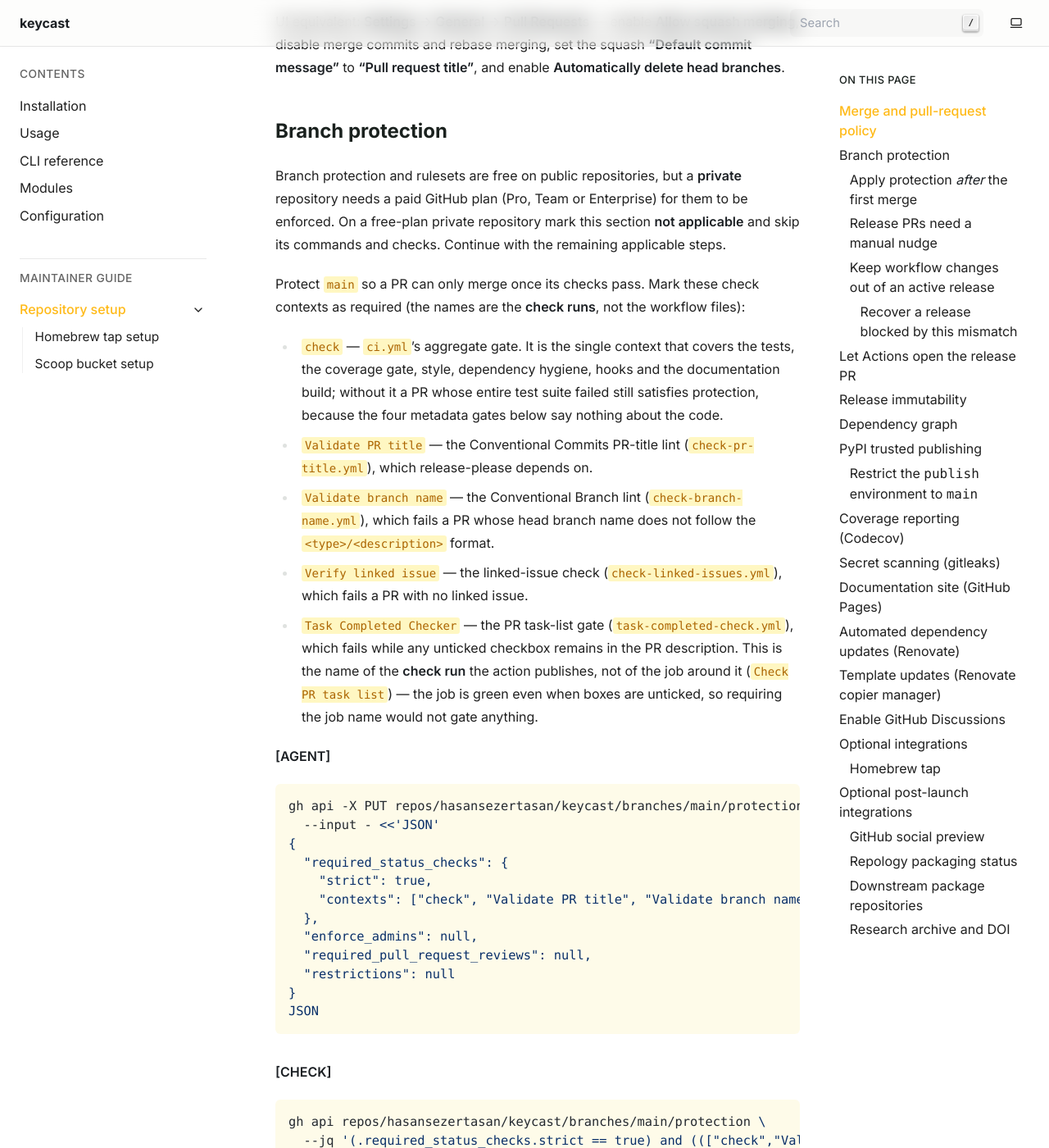
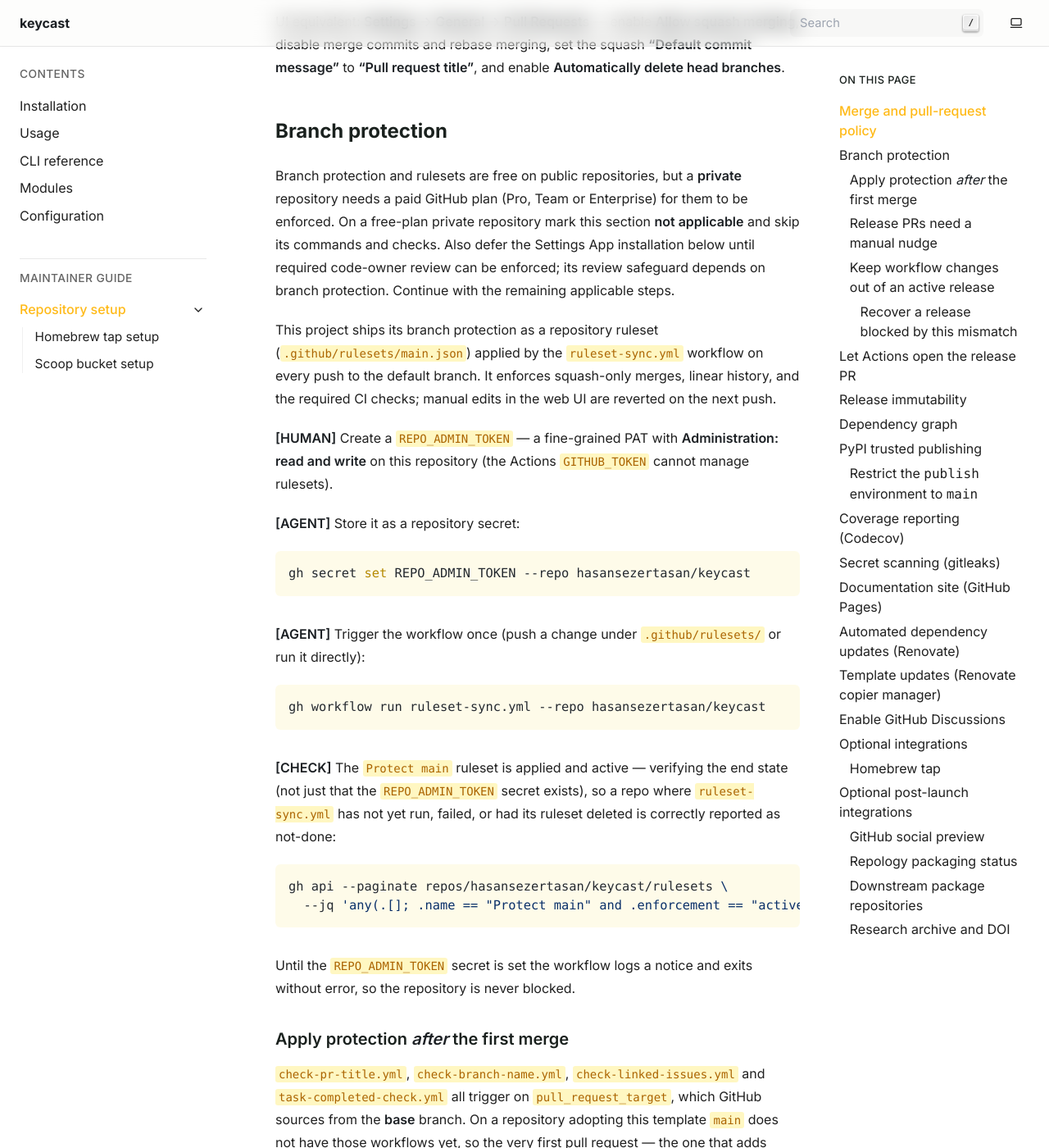
Before and after one commit to hasansezertasan/keycast, a Sphinx documentation site: the page built from docs/maintaining/setup.rst, in a window 1280 px wide and 1400 px high, scrolled down 1216 px. Shown: the whole window at 82% size. Built offline with Sphinx 7.4.7, drawn with Linux system fonts in a browser that asks for light colours; the version number could not be read and is left out; some of the changed text lies outside the part shown.

Commit message:
chore: enable repo ruleset, settings sync, and smokeshow mirror
Flip include_repo_ruleset, include_repo_settings, and include_smokeshow
to true and set package_keywords. Adds settings.yml, rulesets/main.json,
and ruleset-sync.yml; ports the smokeshow publish step into the flat ci
job; setup.rst now documents protection-as-code. Project keyword list
kept tooling-free per its documented policy.

```diff
--- a/docs/maintaining/setup.rst
+++ b/docs/maintaining/setup.rst
@@ -57,57 +57,45 @@
 **private** repository needs a paid GitHub plan (Pro, Team or Enterprise) for
 them to be enforced. On a free-plan private repository mark this section
 **not applicable** and skip its commands and checks.
+Also defer the Settings App installation below until required code-owner review
+can be enforced; its review safeguard depends on branch protection.
 Continue with the remaining applicable steps.
 
-Protect ``main`` so a PR can only merge once its checks pass. Mark these check
-contexts as required (the names are the **check runs**, not the workflow files):
+This project ships its branch protection as a repository ruleset
+(``.github/rulesets/main.json``) applied by the ``ruleset-sync.yml`` workflow on
+every push to the default branch. It enforces squash-only merges, linear
+history, and the required CI checks; manual edits in the web UI are reverted on
+the next push.
 
-- ``check`` — ``ci.yml``'s aggregate gate. It is the single context that covers
-  the tests, the coverage gate, style, dependency hygiene,
-  hooks and the documentation build; without it a PR whose entire test suite
-  failed still satisfies protection, because the four metadata gates below
-  say nothing about the code.
-- ``Validate PR title`` — the Conventional Commits PR-title lint
-  (``check-pr-title.yml``), which release-please depends on.
-- ``Validate branch name`` — the Conventional Branch lint
-  (``check-branch-name.yml``), which fails a PR whose head branch name does not
-  follow the ``<type>/<description>`` format.
-- ``Verify linked issue`` — the linked-issue check (``check-linked-issues.yml``),
-  which fails a PR with no linked issue.
-- ``Task Completed Checker`` — the PR task-list gate (``task-completed-check.yml``),
-  which fails while any unticked checkbox remains in the PR description. This is
-  the name of the **check run** the action publishes, not of the job around it
-  (``Check PR task list``) — the job is green even when boxes are unticked, so
-  requiring the job name would not gate anything.
+**[HUMAN]** Create a ``REPO_ADMIN_TOKEN`` — a fine-grained PAT with
+**Administration: read and write** on this repository (the Actions
+``GITHUB_TOKEN`` cannot manage rulesets).
 
-**[AGENT]**
+**[AGENT]** Store it as a repository secret:
 
 .. code-block:: sh
 
-   gh api -X PUT repos/hasansezertasan/keycast/branches/main/protection \
-     --input - <<'JSON'
-   {
-     "required_status_checks": {
-       "strict": true,
-       "contexts": ["check", "Validate PR title", "Validate branch name", "Verify linked issue", "Task Completed Checker"]
-     },
-     "enforce_admins": null,
-     "required_pull_request_reviews": null,
-     "restrictions": null
-   }
-   JSON
+   gh secret set REPO_ADMIN_TOKEN --repo hasansezertasan/keycast
 
-**[CHECK]**
+**[AGENT]** Trigger the workflow once (push a change under ``.github/rulesets/``
+or run it directly):
 
 .. code-block:: sh
 
-   gh api repos/hasansezertasan/keycast/branches/main/protection \
-     --jq '(.required_status_checks.strict == true) and ((["check","Validate PR title","Validate branch name","Verify linked issue","Task Completed Checker"] - (.required_status_checks.contexts // [])) == [])' | grep -qx true
+   gh workflow run ruleset-sync.yml --repo hasansezertasan/keycast
 
-UI equivalent: **Settings → Branches → Add branch ruleset** (or **Add rule** for
-``main``) — enable **Require status checks to pass before merging**, then search
-for and add the five contexts above. The contexts only appear in the picker
-after each check has run at least once.
+**[CHECK]** The ``Protect main`` ruleset is applied and active — verifying the
+end state (not just that the ``REPO_ADMIN_TOKEN`` secret exists), so a repo where
+``ruleset-sync.yml`` has not yet run, failed, or had its ruleset deleted is
+correctly reported as not-done:
+
+.. code-block:: sh
+
+   gh api --paginate repos/hasansezertasan/keycast/rulesets \
+     --jq 'any(.[]; .name == "Protect main" and .enforcement == "active")' | grep -qx true
+
+Until the ``REPO_ADMIN_TOKEN`` secret is set the workflow logs a notice and exits
+without error, so the repository is never blocked.
 
 .. _setup-first-pr:
 
@@ -623,6 +611,67 @@
      --jq 'any(.[]; .name == "SCOOP_BUCKET_TOKEN")' | grep -qx true
 
 When unset, the ``bump-scoop`` job skips with a notice (never fails the release).
+Repository settings ("Settings" App)
+~~~~~~~~~~~~~~~~~~~~~~~~~~~~~~~~~~~~~~
+
+``.github/settings.yml`` declares this repository's description, homepage, and
+(when the ``repository_topics`` template answer is set) topics. It is applied by
+the `Settings GitHub App <https://github.com/apps/settings>`_ on every push to
+the default branch. Nothing syncs until it is installed.
+
+Before installing, enforce **Require review from Code Owners** on the default
+branch as described below. On a free-plan private repository, **defer the
+Settings App** until that safeguard can be enforced. Record this integration
+as deferred and skip its installation and check; the metadata file can stay
+in the repository without the App.
+
+**[HUMAN]** Confirm that a distinct trusted reviewer with write access can
+approve changes authored by the maintainer and is listed in CODEOWNERS for
+``.github/settings.yml`` and ``.github/CODEOWNERS``.
+A sole maintainer cannot approve their own pull requests;
+defer the Settings App until that reviewer is available.
+
+**[HUMAN]** Once that reviewer is available, use GitHub to edit
+``.github/rulesets/main.json`` and set the ``pull_request`` rule's
+``require_code_owner_review`` to ``true``.
+Land this policy change through a reviewed pull request;
+``ruleset-sync.yml`` applies it after merge.
+The shipped ruleset leaves this flag off so a solo maintainer's ordinary PRs
+remain mergeable before this optional integration is configured.
+Keep the committed source in sync; an edit only in the ruleset UI is reverted
+by the sync workflow.
+
+**[CHECK]** Prerequisite: required code-owner review is enforced on ``main``.
+If the check fails or cannot be verified, defer installation and return to that
+policy step; a CODEOWNERS file alone does not enforce review.
+
+.. code-block:: sh
+
+
+   gh api --paginate repos/hasansezertasan/keycast/rules/branches/main \
+     --jq 'any(.[]; .type == "pull_request" and .parameters.require_code_owner_review == true)' | grep -qx true
+
+**[HUMAN]** Only after the prerequisite check passes, install it once on this repository (or your account) from the
+`App page <https://github.com/apps/settings>`_.
+
+**[CHECK]** No scriptable check — confirm the Settings GitHub App is installed.
+
+.. caution::
+
+   The Settings App **escalates anyone with push access to admin**: a merge to
+   the default branch syncs whatever is in ``settings.yml``. Mitigate this with
+   CODEOWNERS — this project already makes ``@hasansezertasan`` the code owner of
+   every file (``.github/CODEOWNERS``), so enabling branch protection's **Require
+   review from Code Owners** on the default branch means a ``settings.yml``
+   change cannot merge without your review. Note that with the shipped
+   ``* @hasansezertasan`` ownership this requires code-owner review for *all*
+   files (the whole branch); to scope the requirement to just ``settings.yml``,
+   narrow ``.github/CODEOWNERS`` to ``/.github/settings.yml @hasansezertasan``.
+
+The "Include in the home page" activity toggles (Releases / Packages /
+Deployments in the About sidebar) are **not** settable through any GitHub API,
+so neither this App nor any workflow can manage them — set those in the web UI.
+Labels are managed separately by ``.github/labels.yml``, not here.
 
 Optional post-launch integrations
 ---------------------------------
```
Also changed, not shown: .ai-rulez/skills/repo-setup/SKILL.md, .ai-rulez/skills/template-adoption/SKILL.md, .copier-answers.yml, 4 other files.
